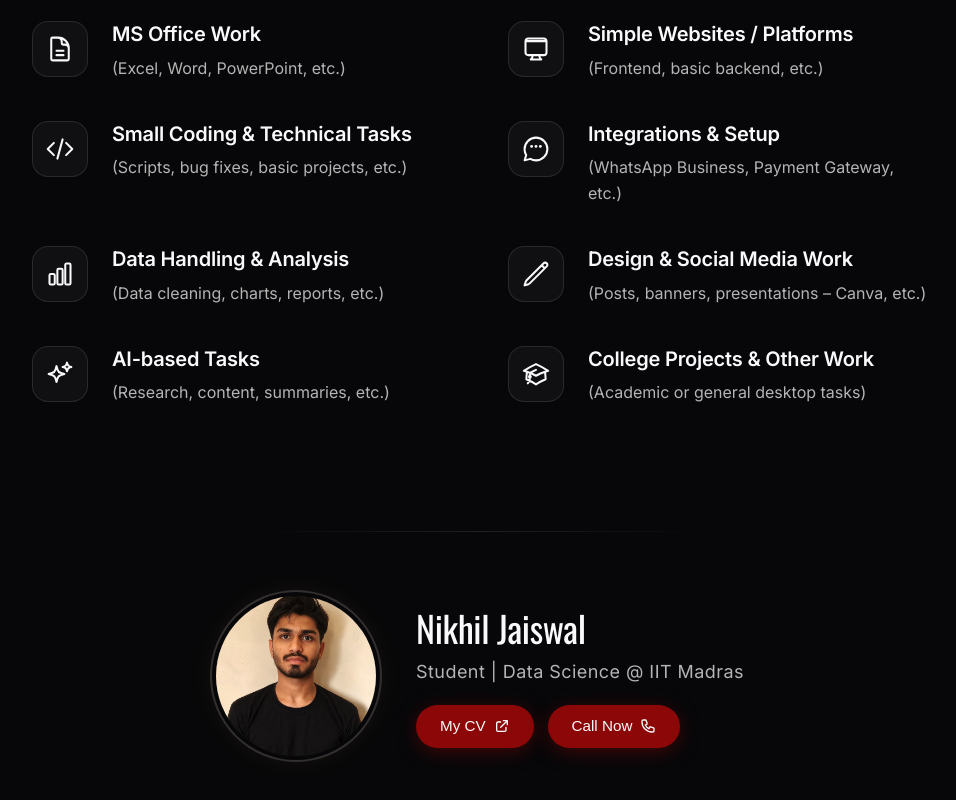
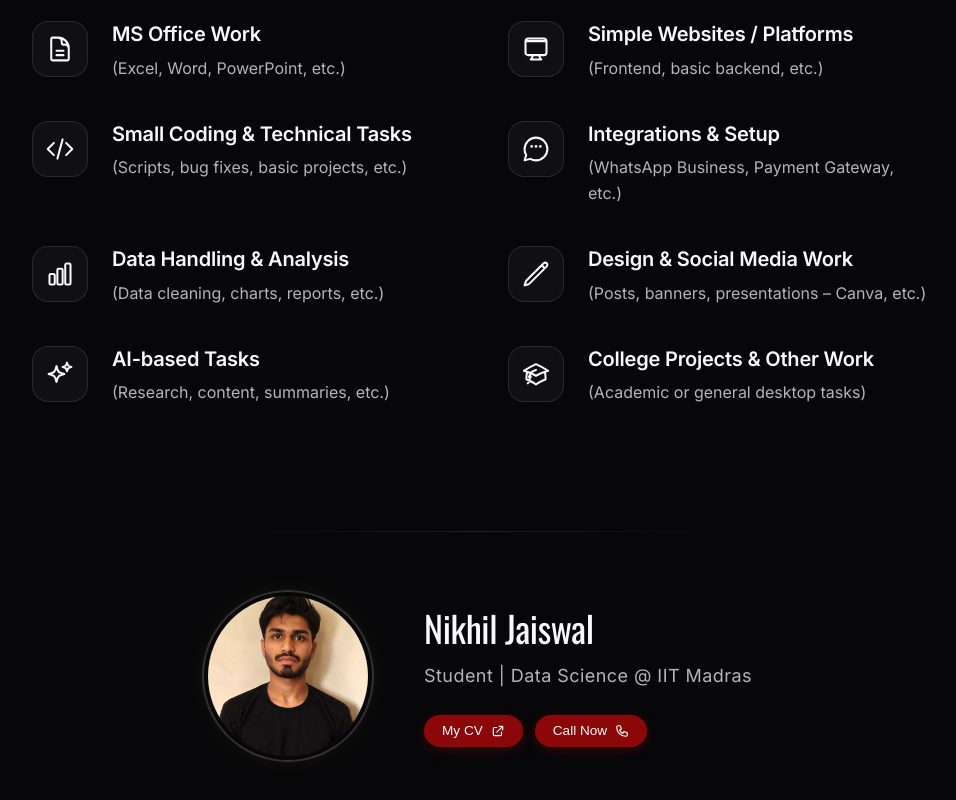
Before and after one commit to nikh96/Micro-freelancing, a Next.js app: page / in a window 1280 px wide. Shown: the part 822-1622 px from the top of the page, without its empty margins (160-1116 px from the left). Built offline with nearby package versions, Linux system fonts and the light colour scheme; a web font is replaced by a local one.

Commit message:
thriteen commit

```diff
--- a/app/page.tsx
+++ b/app/page.tsx
@@ -504,11 +504,11 @@ export default function Home() {
       <section className="relative z-10 w-full max-w-4xl lg:max-w-5xl xl:max-w-6xl mx-auto mt-14 sm:mt-18 md:mt-24 pb-24 sm:pb-32 px-4">
         {/* Subtle decorative divider line */}
         <div
-          className="w-full max-w-xs sm:max-w-sm md:max-w-md mx-auto h-px bg-gradient-to-r from-transparent via-white/10 to-transparent mb-12 sm:mb-14 md:mb-16"
+          className="w-full max-w-xs sm:max-w-sm md:max-w-md mx-auto h-px bg-linear-to-r from-transparent via-white/10 to-transparent mb-12 sm:mb-14 md:mb-16"
           aria-hidden="true"
         />
 
-        <div className="flex flex-col md:flex-row items-center justify-center gap-5 sm:gap-6 md:gap-8 lg:gap-10 text-center md:text-left">
+        <div className="flex flex-col md:flex-row items-center justify-center gap-5 sm:gap-6 md:gap-10 lg:gap-14 text-center md:text-left">
           {/* Profile Photo - Clickable to open full-screen */}
           <div className="relative shrink-0">
             <button
@@ -530,27 +530,27 @@ export default function Home() {
             </button>
           </div>
 
-          {/* Name, Designation & CV Button */}
+          {/* Name, Designation & Action Buttons */}
           <div className="flex flex-col items-center md:items-start">
             <h3 className="font-oswald text-2xl sm:text-3xl md:text-[2rem] lg:text-[2.25rem] font-normal text-text-primary tracking-[-0.01em] leading-tight">
               Nikhil Jaiswal
             </h3>
-            <p className="mt-1 sm:mt-1.5 md:mt-2 font-sans text-[clamp(0.82rem,3.4vw,1.125rem)] text-text-secondary font-normal tracking-wide whitespace-nowrap">
+            <p className="mt-1 sm:mt-1.5 md:mt-2.5 lg:mt-3 font-sans text-[clamp(0.82rem,3.4vw,1.125rem)] text-text-secondary font-normal tracking-wide whitespace-nowrap">
               Student | Data Science @ IIT Madras
             </p>
 
-            {/* Action Buttons: My CV & Call Now */}
-            <div className="mt-4 sm:mt-4.5 md:mt-5 flex flex-wrap items-center justify-center md:justify-start gap-3 sm:gap-3.5">
+            {/* Action Buttons: My CV & Call Now (refined, sleeker size) */}
+            <div className="mt-4 sm:mt-4.5 md:mt-6 lg:mt-6.5 flex flex-wrap items-center justify-center md:justify-start gap-2.5 sm:gap-3">
               {/* My CV Button */}
               <a
                 href="/MYCV.pdf"
                 target="_blank"
                 rel="noopener noreferrer"
-                className="group relative inline-flex items-center gap-2 px-5 py-2 sm:px-6 sm:py-2.5 rounded-full bg-brand-red text-text-primary font-playwrite text-[0.85rem] sm:text-[0.95rem] font-normal shadow-[0_4px_20px_-2px_rgba(140,8,8,0.5)] transition-all duration-300 hover:bg-[#a30b0b] hover:shadow-[0_0_25px_rgba(140,8,8,0.7)] hover:-translate-y-0.5 active:translate-y-0"
+                className="group relative inline-flex items-center gap-1.5 sm:gap-2 px-3.5 py-1.5 sm:px-4 sm:py-1.5 md:px-4.5 md:py-1.5 rounded-full bg-brand-red text-text-primary font-playwrite text-[0.75rem] sm:text-[0.8rem] md:text-[0.85rem] font-normal shadow-[0_3px_14px_-2px_rgba(140,8,8,0.45)] transition-all duration-300 hover:bg-[#a30b0b] hover:shadow-[0_0_20px_rgba(140,8,8,0.65)] hover:-translate-y-0.5 active:translate-y-0"
               >
                 <span>My CV</span>
                 <svg
-                  className="w-4 h-4 transition-transform duration-300 group-hover:translate-x-0.5 group-hover:-translate-y-0.5"
+                  className="w-3.5 h-3.5 transition-transform duration-300 group-hover:translate-x-0.5 group-hover:-translate-y-0.5"
                   fill="none"
                   stroke="currentColor"
                   viewBox="0 0 24 24"
@@ -567,11 +567,11 @@ export default function Home() {
               {/* Call Now Button */}
               <a
                 href="tel:+916268011085"
-                className="group relative inline-flex items-center gap-2 px-5 py-2 sm:px-6 sm:py-2.5 rounded-full bg-brand-red text-text-primary font-playwrite text-[0.85rem] sm:text-[0.95rem] font-normal shadow-[0_4px_20px_-2px_rgba(140,8,8,0.5)] transition-all duration-300 hover:bg-[#a30b0b] hover:shadow-[0_0_25px_rgba(140,8,8,0.7)] hover:-translate-y-0.5 active:translate-y-0"
+                className="group relative inline-flex items-center gap-1.5 sm:gap-2 px-3.5 py-1.5 sm:px-4 sm:py-1.5 md:px-4.5 md:py-1.5 rounded-full bg-brand-red text-text-primary font-playwrite text-[0.75rem] sm:text-[0.8rem] md:text-[0.85rem] font-normal shadow-[0_3px_14px_-2px_rgba(140,8,8,0.45)] transition-all duration-300 hover:bg-[#a30b0b] hover:shadow-[0_0_20px_rgba(140,8,8,0.65)] hover:-translate-y-0.5 active:translate-y-0"
               >
                 <span>Call Now</span>
                 <svg
-                  className="w-4 h-4 transition-transform duration-300 group-hover:scale-110"
+                  className="w-3.5 h-3.5 transition-transform duration-300 group-hover:scale-110"
                   fill="none"
                   stroke="currentColor"
                   viewBox="0 0 24 24"
@@ -622,7 +622,7 @@ export default function Home() {
 
           {/* Modal Image Container */}
           <div
-            className="relative w-full max-w-sm sm:max-w-md md:max-w-lg lg:max-w-xl max-h-[85vh] aspect-[1160/1356] rounded-2xl overflow-hidden ring-1 ring-white/20 shadow-2xl cursor-default"
+            className="relative w-full max-w-sm sm:max-w-md md:max-w-lg lg:max-w-xl max-h-[85vh] aspect-1160/1356 rounded-2xl overflow-hidden ring-1 ring-white/20 shadow-2xl cursor-default"
             onClick={(e) => e.stopPropagation()}
           >
             <Image
```
